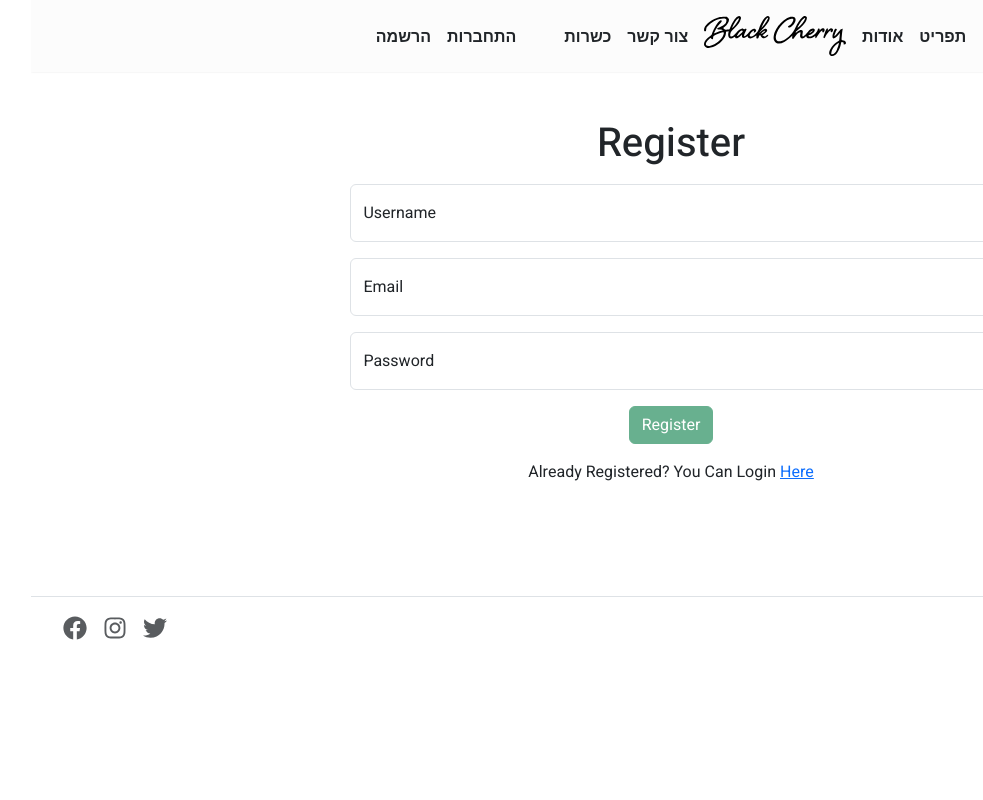
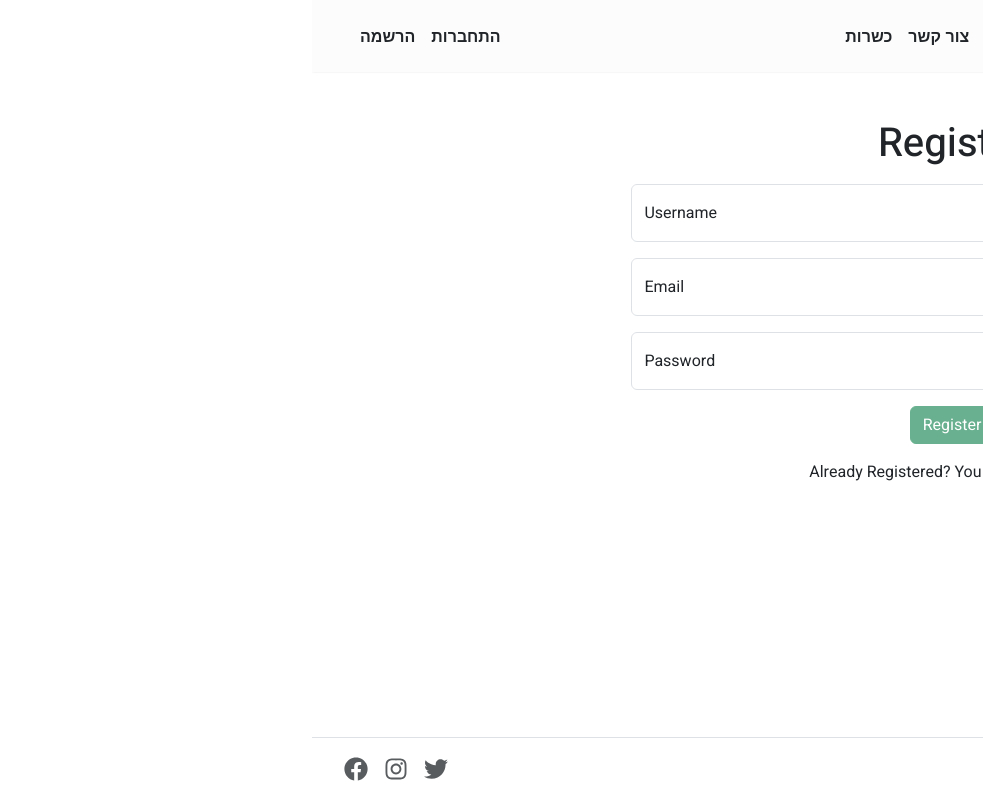
Before and after one commit to GuyHasan/BlackCherry, a React (Vite) app in the folder Frontend/: page /register in a window 1280 px wide. Shown: the whole page, without its empty margins (297-1280 px from the left). Built offline with nearby package versions, Linux system fonts and the light colour scheme; no server answers.

Commit message:
Refactor layout structure in App component; adjust Navbar and Footer styles for improved responsiveness

```diff
--- a/Frontend/src/App.jsx
+++ b/Frontend/src/App.jsx
@@ -21,8 +21,10 @@ function App() {
 	}, [dispatch]);
 	return (
 		<>
+			<div className='d-flex flex-column min-vh-100'>
 				<Router>
 					<Navbar />
+					<main className='flex-grow-1'>
 						<Routes>
 							<Route path='/' element={<Home />} />
 							<Route path='/about' element={<About />} />
@@ -32,8 +34,10 @@ function App() {
 							<Route path='/register' element={<Register />} />
 							<Route path='*' element={<h1>404 Not Found</h1>} />
 						</Routes>
+					</main>
 					<Footer />
 				</Router>
+			</div>
 		</>
 	);
 }
--- a/Frontend/src/components/Footer.jsx
+++ b/Frontend/src/components/Footer.jsx
@@ -3,7 +3,7 @@ import { NavLink } from "react-router-dom";
 
 function Footer() {
 	return (
-		<footer className='d-flex flex-wrap justify-content-between align-items-center p-3 border-top mt-5'>
+		<footer className='d-flex flex-wrap justify-content-between align-items-center p-3 border-top mt-5 '>
 			<div className='col-md-4 d-flex align-items-center gap-3'>
 				<NavLink to='/' className='mb-3 me-2 mb-md-0 text-body-secondary text-decoration-none lh-1'>
 					<img src='/logo.svg' alt='' style={{ height: "30px" }} />
--- a/Frontend/src/components/Navbar.jsx
+++ b/Frontend/src/components/Navbar.jsx
@@ -4,8 +4,8 @@ function Navbar() {
 	return (
 		<>
 			<header className='sticky-top fw-bold' style={{ backgroundColor: "#fcfcfc", boxShadow: "0 0 2px rgba(0, 0, 0, 0.1)" }}>
-				<nav className='d-flex align-items-center justify-content-center px-5 py-3 gap-5'>
-					<div className='d-flex align-items-center gap-3'>
+				<nav className='d-flex align-items-center  px-5 py-3 gap-5 w-100'>
+					<div className='d-flex align-items-center gap-3 mx-auto'>
 						<NavLink className='nav-link' to='/'>
 							תפריט
 						</NavLink>
```
Lines whose indentation alone changed are shown as unchanged.
